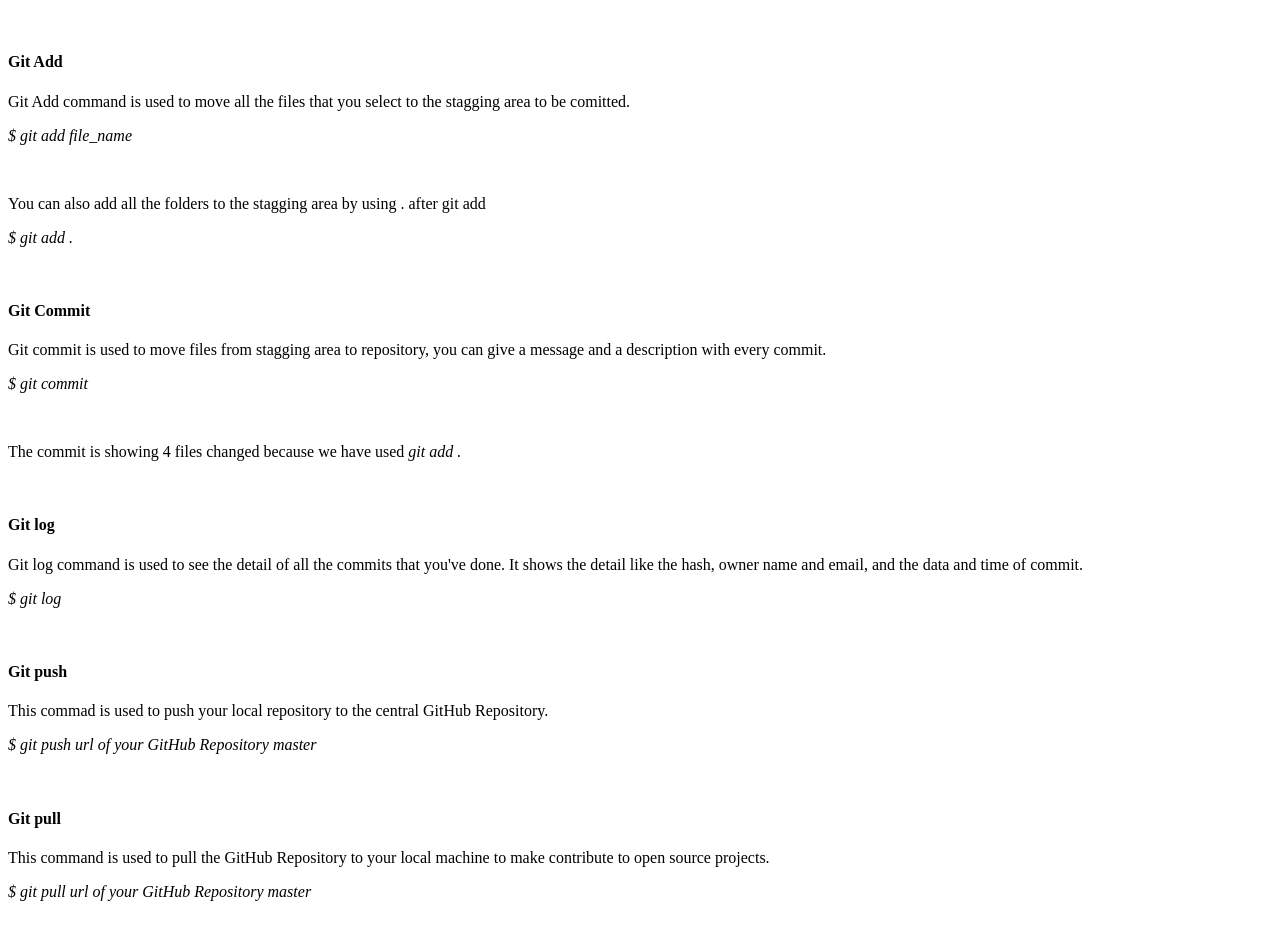
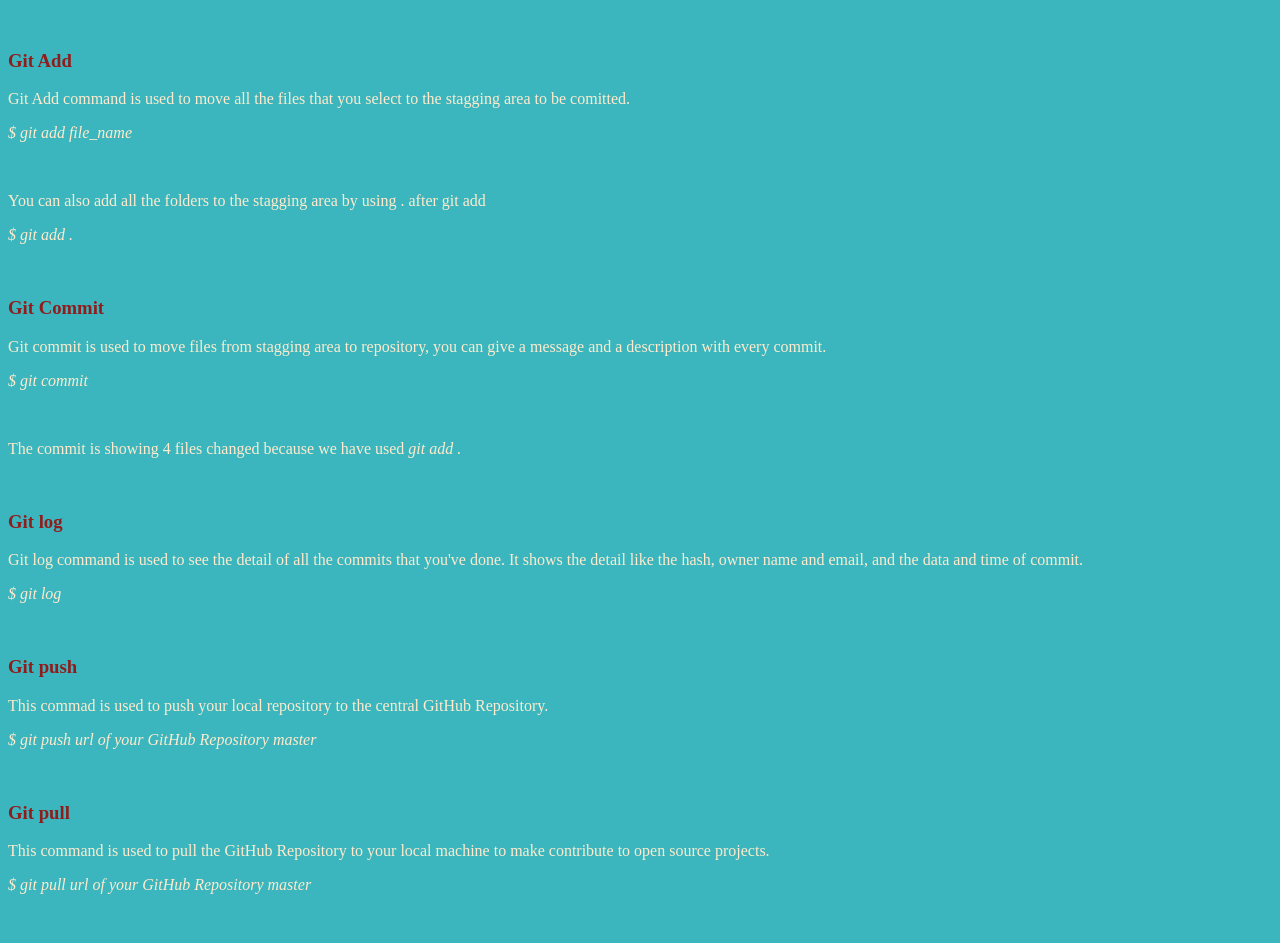
Before and after one commit to FaheemAhmeNoor/GitHub-Doc, a plain HTML site: page git_doc.html in a window 1280 px wide. Shown: the part 843-1786 px from the top of the page. Drawn offline with Linux system fonts and the light colour scheme.

Commit message:
some css added to the html file

```diff
--- a/git_doc.html
+++ b/git_doc.html
@@ -5,9 +5,27 @@
     <meta http-equiv="X-UA-Compatible" content="IE=edge">
     <meta name="viewport" content="width=device-width, initial-scale=1.0">
     <title>GitHub Documentation</title>
+    <style>
+        #vcs{
+            text-align: center;
+        }
+        body{
+            background-color: rgb(59, 182, 190);
+            color: blanchedalmond;
+        }
+        h3{
+            color: rgb(145, 28, 28);
+        }
+        p{
+            size: 1000px;
+        }
+        h1{
+            color: rgb(21, 34, 151);
+        }
+    </style>
 </head>
 <body>
-    <h1>Version Controll Systems</h1>
+    <h1 id="vcs">Version Controll Systems</h1>
     <p>Version Controll Systems are used to keep track of changes that you make in your code. It is also used when you want to collaborate your work with your project team.</p>
     <h3>Some important VCS in the market are</h3>
     <img src="VCS logos/Git-Logo.jpg" alt="" width="100px">
@@ -29,11 +47,11 @@
         <i>$ git init</i>
         <img src="/screen_shots/Capture001.PNG" alt="">
         <p>This will create a .git repository that will contain all the necessary repository files. At this point nothing is tracked in your project.</p>
-        <h4>Git Status</h4>
+        <h3>Git Status</h3>
         <p>You can use the git status command to know the status of your files in your git repository, you get the detail of all the commits and the tracked and untracked files.</p>
         <p><i>$ git status</i></p>
         <img src="/screen_shots/Capture002.PNG" alt="">
-        <h4>Git Add</h4>
+        <h3>Git Add</h3>
         <p>Git Add command is used to move all the files that you select to the stagging area to be comitted.</p>
         <p><i>$ git add file_name</i></p>
         <img src="/screen_shots/Capture003.PNG" alt="">
@@ -41,24 +59,24 @@
         <p><i>$ git add .</i></p>
         <img src="/screen_shots/Capture004.PNG" alt="">
 
-        <h4>Git Commit</h4>
+        <h3>Git Commit</h3>
         <p>Git commit is used to move files from stagging area to repository, you can give a message and a description with every commit.</p>
         <p><i>$ git commit</i></p>
         <img src="/screen_shots/Capture005.PNG" alt="">
         <p>The commit is showing 4 files changed because we have used <i>git add .</i></p>
         <img src="/screen_shots/Capture006.PNG" alt="">
 
-        <h4>Git log</h4>
+        <h3>Git log</h3>
         <p>Git log command is used to see the detail of all the commits that you've done. It shows the detail like the hash, owner name and email, and the data and time of commit.</p>
         <p><i>$ git log</i></p>
         <img src="/screen_shots/Capture007.PNG" alt="">
 
-        <h4>Git push</h4>
+        <h3>Git push</h3>
         <p>This commad is used to push your local repository to the central GitHub Repository.</p>
         <p><i>$ git push url of your GitHub Repository master</i></p>
         <img src="/screen_shots/Capture008.PNG" alt="">
 
-        <h4>Git pull</h4>
+        <h3>Git pull</h3>
         <p>This command is used to pull the GitHub Repository to your local machine to make contribute to open source projects.</p>
         <p><i>$ git pull url of your GitHub Repository master</i></p>
         <img src="/screen_shots/Capture009.PNG" alt="">
```
